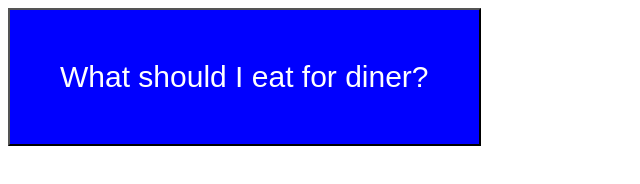
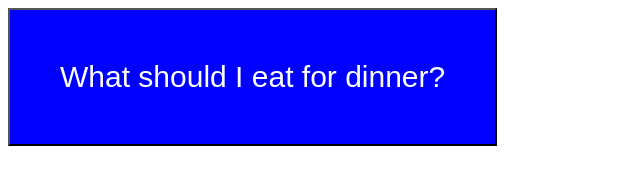
Before and after one commit to jmetsr/jmetsr.github.io, a plain HTML site: page index.html in a window 1280 px wide. Shown: the whole page, without its empty margins (0-640 px from the left). Drawn offline with Linux system fonts and the light colour scheme.

Commit message:
Update index.html

```diff
--- a/index.html
+++ b/index.html
@@ -108,7 +108,7 @@ function decide(){
 
 
 <button style="background: blue; padding: 50px; margin: auto; color: white; font-size: 30px;
-"  onclick="decide()">What should I eat for diner?</button>
+"  onclick="decide()">What should I eat for dinner?</button>
 
 
 <div id="food" style="font-size: 20px;"></div>
```
